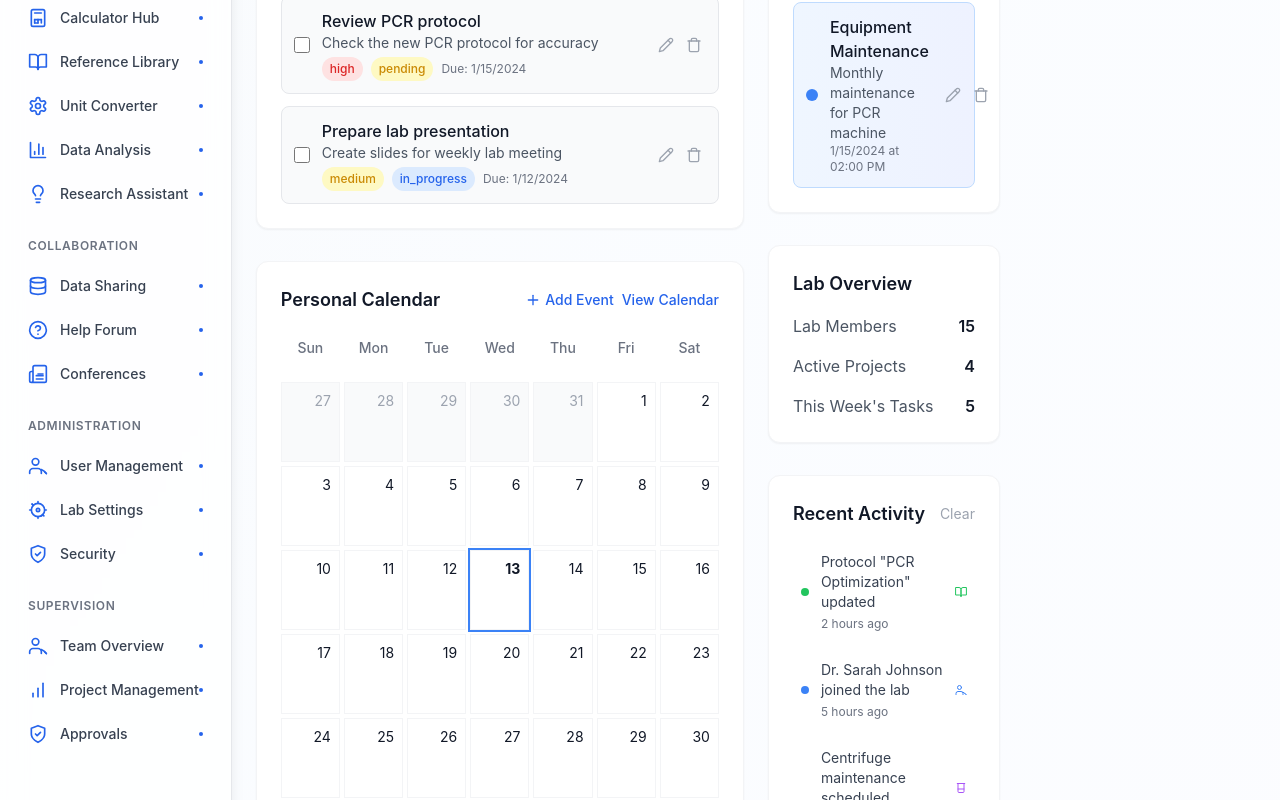
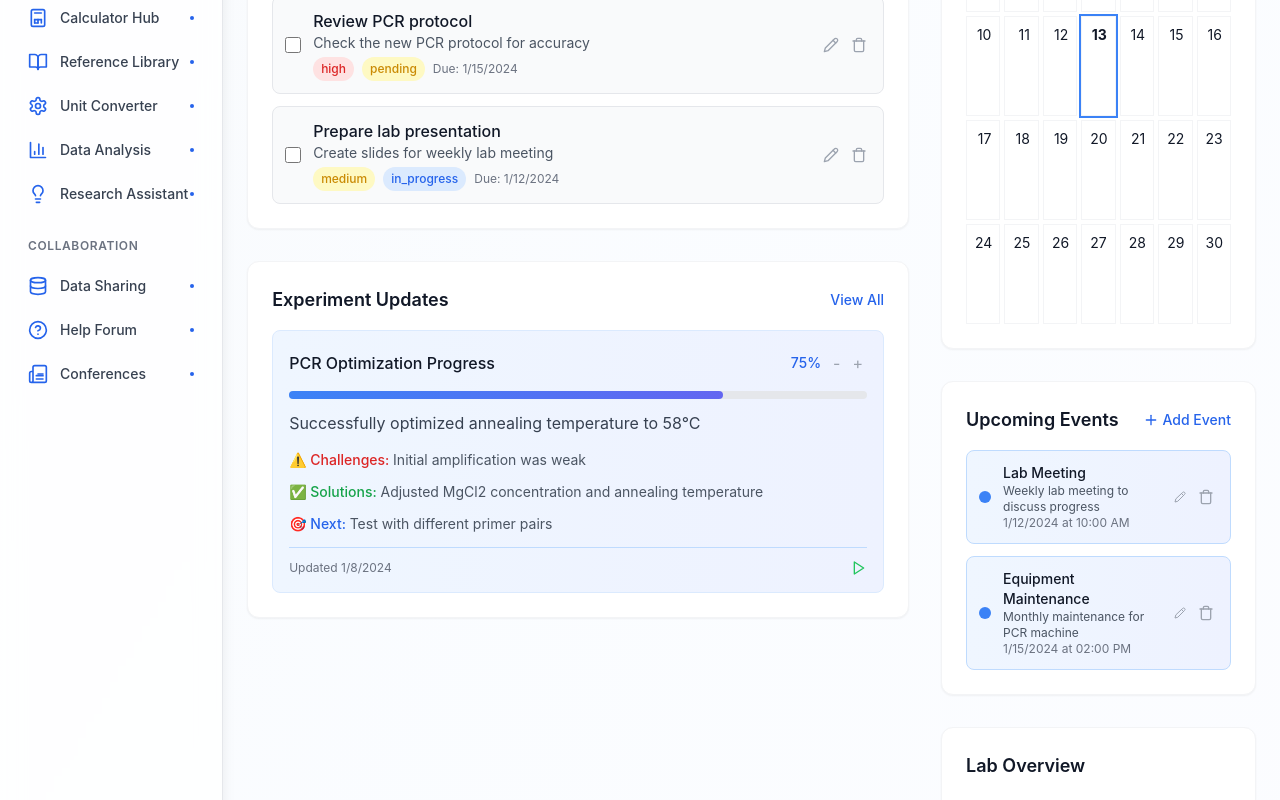
Before and after one commit to salmanmunirmalik/Digital-Research-Manager, a React (Vite) app: page / in a window 1280 px wide. Shown: the part 740-1540 px from the top of the page. Built offline with nearby package versions, Linux system fonts and the light colour scheme.

Commit message:
Optimize dashboard layout and move admin/supervision to lab management

```diff
--- a/components/SideNav.tsx
+++ b/components/SideNav.tsx
@@ -75,24 +75,7 @@ const SideNav: React.FC = () => {
       }
     ];
 
-    // Demo mode - always show admin and supervisor items
-    baseItems.push({
-      title: 'Administration',
-      items: [
-        { name: 'User Management', to: '/admin/users', icon: UsersIcon, description: 'Manage lab members and roles' },
-        { name: 'Lab Settings', to: '/admin/settings', icon: CogIcon, description: 'Lab configuration and preferences' },
-        { name: 'Security', to: '/admin/security', icon: ShieldCheckIcon, description: 'Security and privacy settings' }
-      ]
-    });
 
-    baseItems.push({
-      title: 'Supervision',
-      items: [
-        { name: 'Team Overview', to: '/supervision/team', icon: UsersIcon, description: 'Monitor team progress' },
-        { name: 'Project Management', to: '/admin/projects', icon: ChartBarIcon, description: 'Manage research projects' },
-        { name: 'Approvals', to: '/supervision/approvals', icon: ShieldCheckIcon, description: 'Review and approve requests' }
-      ]
-    });
 
     return baseItems;
   };
--- a/pages/DashboardPage.tsx
+++ b/pages/DashboardPage.tsx
@@ -477,7 +477,7 @@ const DashboardPage: React.FC = () => {
       </div>
 
       {/* Main Dashboard Content */}
-      <div className="page-grid">
+      <div className="grid grid-cols-1 lg:grid-cols-3 gap-8">
         {/* Left Column - Sticky Notes & Tasks */}
         <div className="lg:col-span-2 space-y-8">
           {/* Sticky Notes Section */}
@@ -692,88 +692,7 @@ const DashboardPage: React.FC = () => {
             </div>
           </div>
 
-          {/* Calendar Section */}
-          <div className="bg-white rounded-xl shadow-sm border border-gray-100 p-6">
-            <div className="flex items-center justify-between mb-4">
-              <h2 className="text-lg font-semibold text-gray-900">Personal Calendar</h2>
-              <div className="flex items-center space-x-2">
-                <button
-                  onClick={() => {
-                    setQuickAddType('event');
-                    setShowQuickAddModal(true);
-                  }}
-                  className="text-blue-600 hover:text-blue-700 text-sm font-medium inline-flex items-center"
-                >
-                  <PlusIcon className="w-4 h-4 mr-1" />
-                  Add Event
-                </button>
-                <button className="text-blue-600 hover:text-blue-700 text-sm font-medium">View Calendar</button>
-              </div>
-            </div>
 
-            {/* Calendar Grid */}
-            <div className="grid grid-cols-7 gap-1 mb-4">
-              {['Sun', 'Mon', 'Tue', 'Wed', 'Thu', 'Fri', 'Sat'].map((day) => (
-                <div key={day} className="text-center text-sm font-medium text-gray-500 py-2">
-                  {day}
-                </div>
-              ))}
-            </div>
-
-            <div className="grid grid-cols-7 gap-1">
-              {Array.from({ length: 35 }, (_, i) => {
-                const date = new Date();
-                const currentMonth = date.getMonth();
-                const currentYear = date.getFullYear();
-                const firstDay = new Date(currentYear, currentMonth, 1);
-                const lastDay = new Date(currentYear, currentMonth + 1, 0);
-                const startDate = new Date(firstDay);
-                startDate.setDate(startDate.getDate() - firstDay.getDay());
-
-                const cellDate = new Date(startDate);
-                cellDate.setDate(startDate.getDate() + i);
-
-                const isCurrentMonth = cellDate.getMonth() === currentMonth;
-                const isToday = cellDate.toDateString() === new Date().toDateString();
-                const dayEvents = events.filter(event => {
-                  const eventDate = new Date(event.date);
-                  return eventDate.toDateString() === cellDate.toDateString();
-                });
-
-                return (
-                  <div
-                    key={i}
-                    className={`min-h-[80px] p-2 border border-gray-100 text-sm ${
-                      isCurrentMonth ? 'bg-white' : 'bg-gray-50'
-                    } ${isToday ? 'ring-2 ring-blue-500' : ''}`}
-                  >
-                    <div className={`text-right mb-1 ${
-                      isCurrentMonth ? 'text-gray-900' : 'text-gray-400'
-                    } ${isToday ? 'font-bold text-blue-600' : ''}`}>
-                      {cellDate.getDate()}
-                    </div>
-
-                    {/* Event indicators */}
-                    {dayEvents.slice(0, 2).map((event, eventIndex) => (
-                      <div
-                        key={eventIndex}
-                        className="text-xs p-1 mb-1 bg-blue-100 text-blue-800 rounded truncate"
-                        title={event.title}
-                      >
-                        {event.title}
-                      </div>
-                    ))}
-
-                    {dayEvents.length > 2 && (
-                      <div className="text-xs text-gray-500 text-center">
-                        +{dayEvents.length - 2} more
-                      </div>
-                    )}
-                  </div>
-                );
-              })}
-            </div>
-          </div>
 
           {/* Experiment Updates */}
           <div className="bg-white rounded-xl shadow-sm border border-gray-100 p-6">
@@ -861,8 +780,90 @@ const DashboardPage: React.FC = () => {
           </div>
         </div>
 
-        {/* Right Column - Upcoming Events & Quick Stats */}
+        {/* Right Column - Calendar & Events */}
         <div className="space-y-8">
+          {/* Calendar Section - Larger Size */}
+          <div className="bg-white rounded-xl shadow-sm border border-gray-100 p-6">
+            <div className="flex items-center justify-between mb-4">
+              <h2 className="text-lg font-semibold text-gray-900">Personal Calendar</h2>
+              <div className="flex items-center space-x-2">
+                <button
+                  onClick={() => {
+                    setQuickAddType('event');
+                    setShowQuickAddModal(true);
+                  }}
+                  className="text-blue-600 hover:text-blue-700 text-sm font-medium inline-flex items-center"
+                >
+                  <PlusIcon className="w-4 h-4 mr-1" />
+                  Add Event
+                </button>
+              </div>
+            </div>
+
+            {/* Calendar Grid - Larger Cells */}
+            <div className="grid grid-cols-7 gap-1 mb-4">
+              {['Sun', 'Mon', 'Tue', 'Wed', 'Thu', 'Fri', 'Sat'].map((day) => (
+                <div key={day} className="text-center text-sm font-medium text-gray-500 py-2">
+                  {day}
+                </div>
+              ))}
+            </div>
+
+            <div className="grid grid-cols-7 gap-1">
+              {Array.from({ length: 35 }, (_, i) => {
+                const date = new Date();
+                const currentMonth = date.getMonth();
+                const currentYear = date.getFullYear();
+                const firstDay = new Date(currentYear, currentMonth, 1);
+                const lastDay = new Date(currentYear, currentMonth + 1, 0);
+                const startDate = new Date(firstDay);
+                startDate.setDate(startDate.getDate() - firstDay.getDay());
+
+                const cellDate = new Date(startDate);
+                cellDate.setDate(startDate.getDate() + i);
+
+                const isCurrentMonth = cellDate.getMonth() === currentMonth;
+                const isToday = cellDate.toDateString() === new Date().toDateString();
+                const dayEvents = events.filter(event => {
+                  const eventDate = new Date(event.date);
+                  return eventDate.toDateString() === cellDate.toDateString();
+                });
+
+                return (
+                  <div
+                    key={i}
+                    className={`min-h-[100px] p-2 border border-gray-100 text-sm ${
+                      isCurrentMonth ? 'bg-white' : 'bg-gray-50'
+                    } ${isToday ? 'ring-2 ring-blue-500' : ''}`}
+                  >
+                    <div className={`text-right mb-2 ${
+                      isCurrentMonth ? 'text-gray-900' : 'text-gray-400'
+                    } ${isToday ? 'font-bold text-blue-600' : ''}`}>
+                      {cellDate.getDate()}
+                    </div>
+
+                    {/* Event indicators */}
+                    {dayEvents.slice(0, 3).map((event, eventIndex) => (
+                      <div
+                        key={eventIndex}
+                        className="text-xs p-1 mb-1 bg-blue-100 text-blue-800 rounded truncate"
+                        title={event.title}
+                      >
+                        {event.title}
+                      </div>
+                    ))}
+
+                    {dayEvents.length > 3 && (
+                      <div className="text-xs text-gray-500 text-center">
+                        +{dayEvents.length - 3} more
+                      </div>
+                    )}
+                  </div>
+                );
+              })}
+            </div>
+          </div>
+
           {/* Upcoming Events */}
           <div className="bg-white rounded-xl shadow-sm border border-gray-100 p-6">
             <div className="flex items-center justify-between mb-4">
@@ -880,24 +881,24 @@ const DashboardPage: React.FC = () => {
             </div>
             <div className="space-y-3">
               {events.length === 0 ? (
-                <div className="text-center py-8 text-gray-500">
-                  <CalendarIcon className="w-12 h-12 mx-auto mb-3 text-gray-300" />
-                  <p>No upcoming events. Schedule your first event!</p>
+                <div className="text-center py-6 text-gray-500">
+                  <CalendarIcon className="w-10 h-10 mx-auto mb-2 text-gray-300" />
+                  <p className="text-sm">No upcoming events</p>
                 </div>
               ) : (
-                events.slice(0, 5).map((event) => (
+                events.slice(0, 4).map((event) => (
                   <div key={event.id} className="flex items-center space-x-3 p-3 bg-gradient-to-r from-blue-50 to-indigo-50 rounded-lg border border-blue-200 hover:shadow-md transition-all">
                     <div className="w-3 h-3 bg-blue-500 rounded-full flex-shrink-0"></div>
                     <div className="flex-1">
-                      <p className="font-medium text-gray-900">{event.title}</p>
-                      <p className="text-sm text-gray-600">{event.description}</p>
+                      <p className="font-medium text-gray-900 text-sm">{event.title}</p>
+                      <p className="text-xs text-gray-600">{event.description}</p>
                       <p className="text-xs text-gray-500">
                         {new Date(event.start_time).toLocaleDateString()} at {new Date(event.start_time).toLocaleTimeString([], {hour: '2-digit', minute:'2-digit'})}
                       </p>
                     </div>
                     <div className="flex items-center space-x-1 flex-shrink-0">
                       <button className="text-gray-400 hover:text-blue-600 p-1 rounded transition-colors" title="Edit event">
-                        <EditIcon className="w-4 h-4" />
+                        <EditIcon className="w-3 h-3" />
                       </button>
                       <button
                         onClick={() => setEvents(prev => prev.filter(e => e.id !== event.id))}
--- a/pages/LabManagementPage.tsx
+++ b/pages/LabManagementPage.tsx
@@ -157,6 +157,8 @@ const LabManagementPage: React.FC = () => {
             { id: 'overview', name: 'Overview', icon: ChartBarIcon },
             { id: 'members', name: 'Team Members', icon: UsersIcon },
             { id: 'projects', name: 'Projects', icon: BuildingOfficeIcon },
+            { id: 'administration', name: 'Administration', icon: ShieldCheckIcon },
+            { id: 'supervision', name: 'Supervision', icon: UsersIcon },
             { id: 'settings', name: 'Settings', icon: CogIcon }
           ].map((tab) => (
             <button
@@ -346,6 +348,134 @@ const LabManagementPage: React.FC = () => {
         </div>
       )}
 
+      {activeTab === 'administration' && (
+        <div className="space-y-6">
+          {/* User Management */}
+          <div className="bg-white rounded-xl shadow-sm border border-gray-100 p-6">
+            <h2 className="text-lg font-semibold text-gray-900 mb-4">User Management</h2>
+            <div className="space-y-4">
+              <div className="flex items-center justify-between p-4 bg-gray-50 rounded-lg">
+                <div className="flex items-center space-x-3">
+                  <div className="w-10 h-10 bg-blue-100 rounded-full flex items-center justify-center">
+                    <UsersIcon className="w-5 h-5 text-blue-600" />
+                  </div>
+                  <div>
+                    <p className="font-medium text-gray-900">Lab Members & Roles</p>
+                    <p className="text-sm text-gray-600">Manage lab member access and permissions</p>
+                  </div>
+                </div>
+                <button className="px-4 py-2 text-sm font-medium text-white bg-blue-600 rounded-lg hover:bg-blue-700 transition-colors">
+                  Manage Users
+                </button>
+              </div>
+
+              <div className="flex items-center justify-between p-4 bg-gray-50 rounded-lg">
+                <div className="flex items-center space-x-3">
+                  <div className="w-10 h-10 bg-green-100 rounded-full flex items-center justify-center">
+                    <CogIcon className="w-5 h-5 text-green-600" />
+                  </div>
+                  <div>
+                    <p className="font-medium text-gray-900">Lab Configuration</p>
+                    <p className="text-sm text-gray-600">Configure lab settings and preferences</p>
+                  </div>
+                </div>
+                <button className="px-4 py-2 text-sm font-medium text-white bg-green-600 rounded-lg hover:bg-green-700 transition-colors">
+                  Configure
+                </button>
+              </div>
+
+              <div className="flex items-center justify-between p-4 bg-gray-50 rounded-lg">
+                <div className="flex items-center space-x-3">
+                  <div className="w-10 h-10 bg-purple-100 rounded-full flex items-center justify-center">
+                    <ShieldCheckIcon className="w-5 h-5 text-purple-600" />
+                  </div>
+                  <div>
+                    <p className="font-medium text-gray-900">Security Settings</p>
+                    <p className="text-sm text-gray-600">Manage security and privacy settings</p>
+                  </div>
+                </div>
+                <button className="px-4 py-2 text-sm font-medium text-white bg-purple-600 rounded-lg hover:bg-purple-700 transition-colors">
+                  Security
+                </button>
+              </div>
+            </div>
+          </div>
+        </div>
+      )}
+
+      {activeTab === 'supervision' && (
+        <div className="space-y-6">
+          {/* Team Overview */}
+          <div className="bg-white rounded-xl shadow-sm border border-gray-100 p-6">
+            <h2 className="text-lg font-semibold text-gray-900 mb-4">Team Overview</h2>
+            <div className="grid grid-cols-1 md:grid-cols-3 gap-4">
+              <div className="p-4 bg-blue-50 rounded-lg">
+                <div className="flex items-center space-x-2 mb-2">
+                  <UsersIcon className="w-5 h-5 text-blue-600" />
+                  <span className="font-medium text-blue-900">Active Members</span>
+                </div>
+                <p className="text-2xl font-bold text-blue-900">{mockMembers.length}</p>
+                <p className="text-sm text-blue-700">Currently active in lab</p>
+              </div>
+
+              <div className="p-4 bg-green-50 rounded-lg">
+                <div className="flex items-center space-x-2 mb-2">
+                  <ChartBarIcon className="w-5 h-5 text-green-600" />
+                  <span className="font-medium text-green-900">Active Projects</span>
+                </div>
+                <p className="text-2xl font-bold text-green-900">{mockProjects.filter(p => p.status === 'In Progress' || p.status === 'Active').length}</p>
+                <p className="text-sm text-green-700">Currently in progress</p>
+              </div>
+
+              <div className="p-4 bg-orange-50 rounded-lg">
+                <div className="flex items-center space-x-2 mb-2">
+                  <CalendarIcon className="w-5 h-5 text-orange-600" />
+                  <span className="font-medium text-orange-900">Pending Approvals</span>
+                </div>
+                <p className="text-2xl font-bold text-orange-900">2</p>
+                <p className="text-sm text-orange-700">Awaiting review</p>
+              </div>
+            </div>
+          </div>
+
+          {/* Project Management */}
+          <div className="bg-white rounded-xl shadow-sm border border-gray-100 p-6">
+            <h2 className="text-lg font-semibold text-gray-900 mb-4">Project Management</h2>
+            <div className="space-y-4">
+              <div className="flex items-center justify-between p-4 bg-gray-50 rounded-lg">
+                <div className="flex items-center space-x-3">
+                  <div className="w-10 h-10 bg-blue-100 rounded-full flex items-center justify-center">
+                    <BuildingOfficeIcon className="w-5 h-5 text-blue-600" />
+                  </div>
+                  <div>
+                    <p className="font-medium text-gray-900">Research Projects</p>
+                    <p className="text-sm text-gray-600">Monitor and manage ongoing research</p>
+                  </div>
+                </div>
+                <button className="px-4 py-2 text-sm font-medium text-white bg-blue-600 rounded-lg hover:bg-blue-700 transition-colors">
+                  View Projects
+                </button>
+              </div>
+
+              <div className="flex items-center justify-between p-4 bg-gray-50 rounded-lg">
+                <div className="flex items-center space-x-3">
+                  <div className="w-10 h-10 bg-green-100 rounded-full flex items-center justify-center">
+                    <ShieldCheckIcon className="w-5 h-5 text-green-600" />
+                  </div>
+                  <div>
+                    <p className="font-medium text-gray-900">Approvals & Reviews</p>
+                    <p className="text-sm text-gray-600">Review and approve team requests</p>
+                  </div>
+                </div>
+                <button className="px-4 py-2 text-sm font-medium text-white bg-green-600 rounded-lg hover:bg-green-700 transition-colors">
+                  Review
+                </button>
+              </div>
+            </div>
+          </div>
+        </div>
+      )}
+
       {activeTab === 'settings' && (
         <div className="bg-white rounded-xl shadow-sm border border-gray-100 p-6">
           <h2 className="text-lg font-semibold text-gray-900 mb-4">Lab Settings</h2>
```
